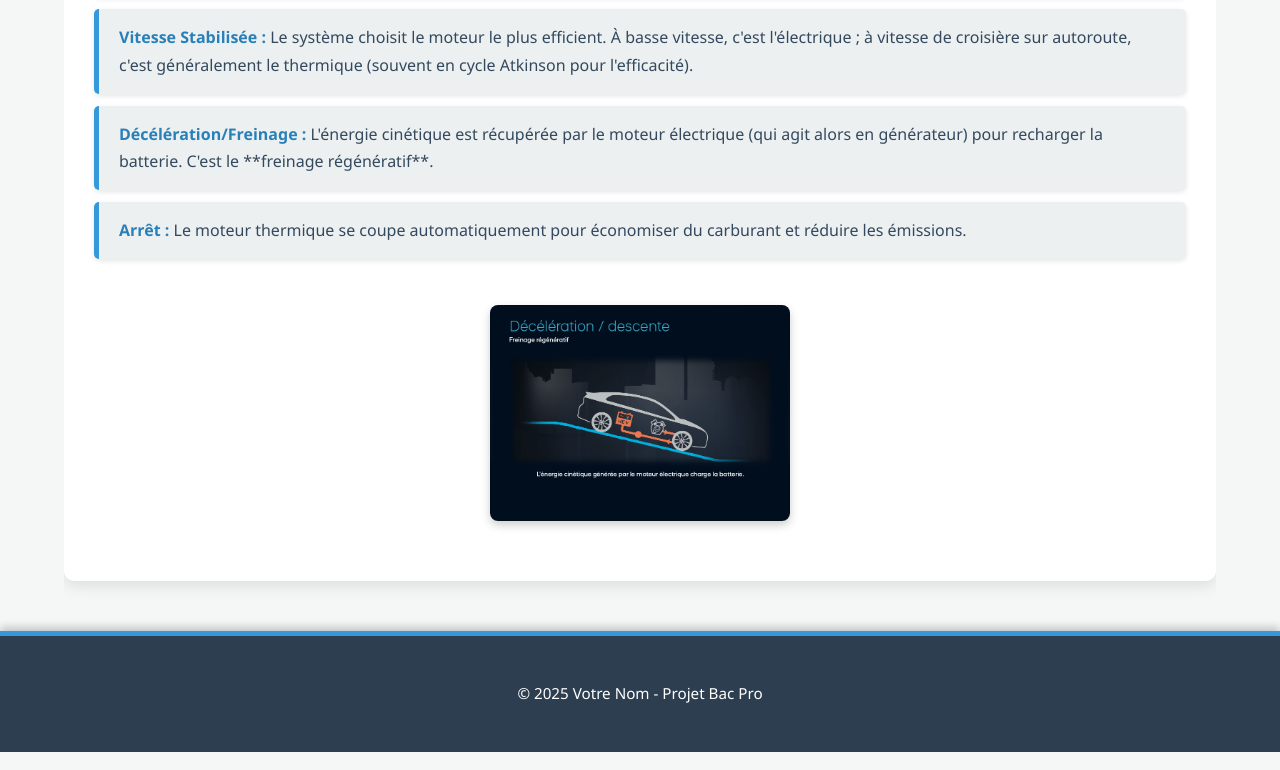
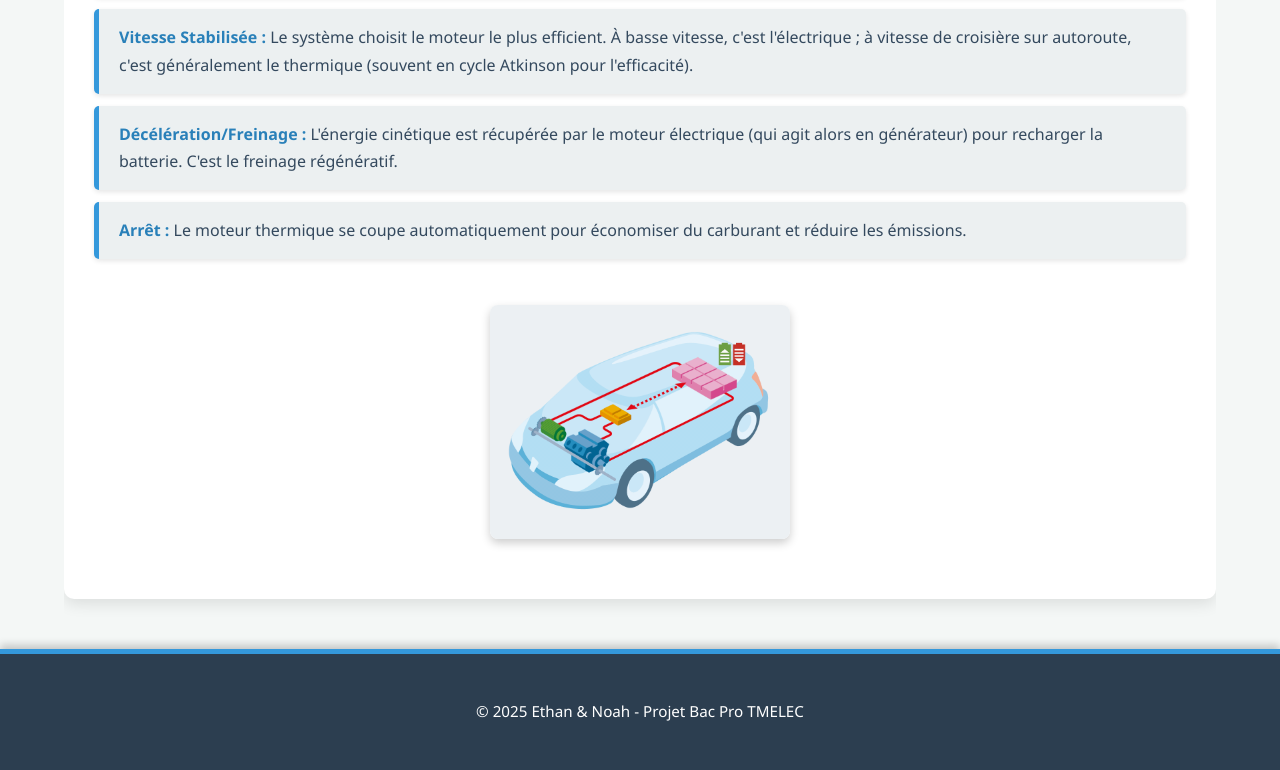
Before and after one commit to lhybride59/lhybride, a plain HTML site: page technique.html in a window 1280 px wide. Shown: the part 3002-3772 px from the top of the page. Drawn offline with Linux system fonts and the light colour scheme.

Commit message:
derniere modif

```diff
--- a/technique.html
+++ b/technique.html
@@ -141,7 +141,7 @@
                     <strong>Vitesse Stabilisée :</strong> Le système choisit le moteur le plus efficient. À basse vitesse, c'est l'électrique ; à vitesse de croisière sur autoroute, c'est généralement le thermique (souvent en cycle Atkinson pour l'efficacité).
                 </li>
                 <li>
-                    <strong>Décélération/Freinage :</strong> L'énergie cinétique est récupérée par le moteur électrique (qui agit alors en générateur) pour recharger la batterie. C'est le **freinage régénératif**.
+                    <strong>Décélération/Freinage :</strong> L'énergie cinétique est récupérée par le moteur électrique (qui agit alors en générateur) pour recharger la batterie. C'est le freinage régénératif.
                 </li>
                 <li>
                     <strong>Arrêt :</strong> Le moteur thermique se coupe automatiquement pour économiser du carburant et réduire les émissions.
@@ -150,7 +150,7 @@
             <div style="display: flex; justify-content: center;">
                 <img
                     id="hybrid-animation-img"
-                    src="images/animation_slide_1_04.gif"
+                    src="images/onglet3.gif"
                     alt="Animation pédagogique illustrant les flux d énergie entre le moteur thermique, le moteur électrique et la batterie dans un véhicule hybride, sur fond blanc. Les flèches animées montrent comment l énergie circule selon les phases de conduite."
                     width="300"
                     style="max-width:100%; height:auto; cursor: pointer;"
@@ -161,7 +161,7 @@
             <!-- Modal plein écran pour l'animation -->
             <div id="fullscreen-animation-modal" style="display:none; position:fixed; z-index:9999; top:0; left:0; width:100vw; height:100vh; background:rgba(0,0,0,0.85); justify-content:center; align-items:center;">
                 <img
-                    src="images/animation_slide_1_04.gif"
+                    src="images/onglet3.gif"
                     alt="Animation pédagogique illustrant les flux d énergie entre le moteur thermique, le moteur électrique et la batterie dans un véhicule hybride, sur fond blanc. Les flèches animées montrent comment l énergie circule selon les phases de conduite."
                     style="max-width:90vw; max-height:90vh; box-shadow:0 0 20px #000; border-radius:8px;"
                 >
@@ -196,7 +196,7 @@
 
     <footer>
         <div class="container">
-            <p>&copy; 2025 Votre Nom - Projet Bac Pro</p>
+            <p>&copy; 2025 Ethan & Noah - Projet Bac Pro TMELEC</p>
         </div>
     </footer>
 </body>
```
